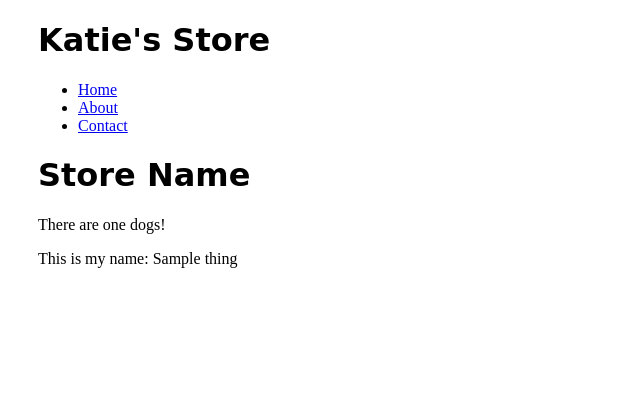
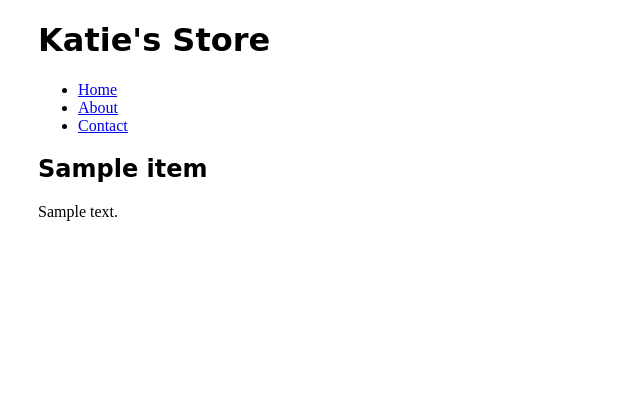
Before and after one commit to ktturner/KMT-app, a Django app: template collection/templates/index.html in a window 1280 px wide. Shown: the top 395 px of the page, without its empty margins (0-640 px from the left). Run offline with Django 3.2, Linux system fonts and the light colour scheme; the template is opened without the code that fills it: most values are stand-ins (such as "Sample title", 1, 10 or a date in 2020).

Commit message:
Added items to view in homepage

```diff
--- a/collection/templates/index.html
+++ b/collection/templates/index.html
@@ -5,8 +5,8 @@
 {% endblock title %}
 
 {% block content %}
-  <h1>Store Name</h1>
-  <!--here's the variable we are passing in-->
-  <p>There are {{number|apnumber}} dogs!</p>
-  <p> This is my name: {{thing}}</p>
+  {% for item in items %}
+  <h2>{{ item.name }}</h2>
+  <p>{{ item.description }}</p>
+  {% endfor %}
 {% endblock content %}
```
Also changed, not shown: collection/views.py (+3 -5 lines).
